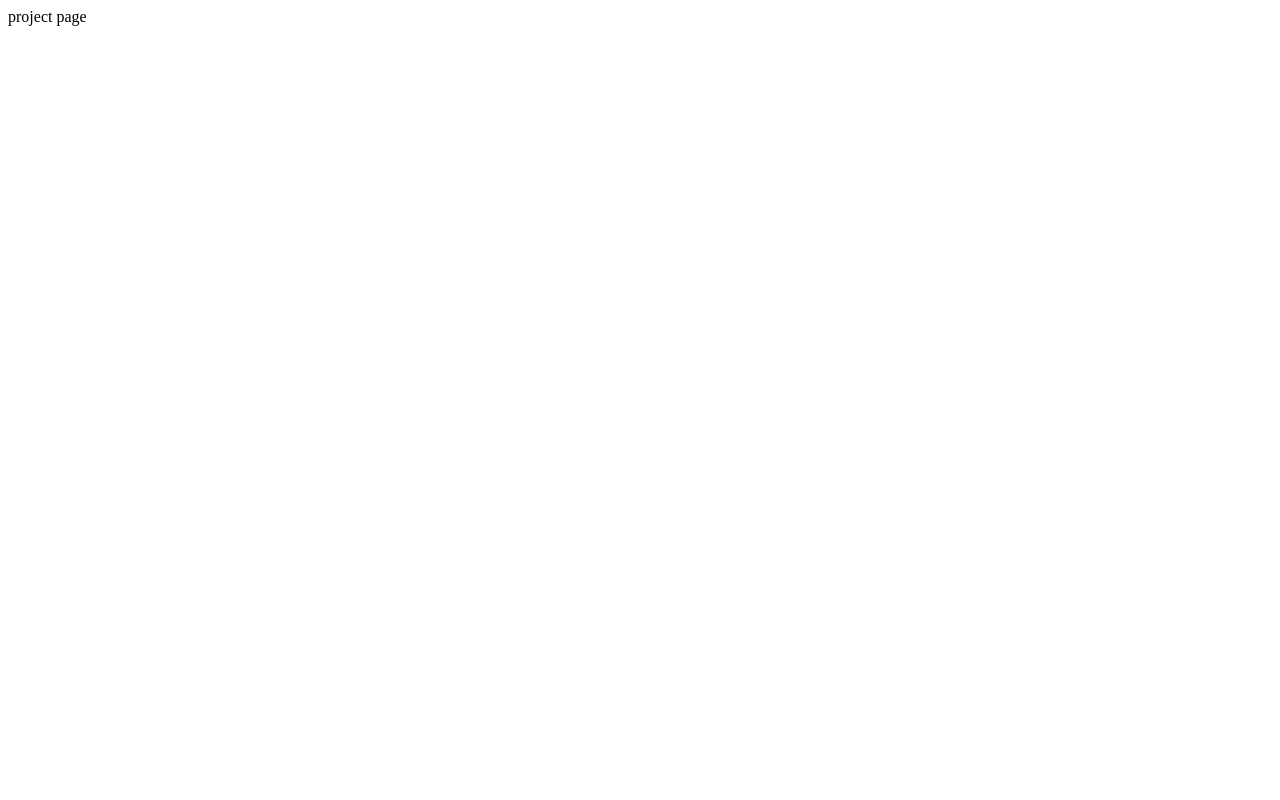
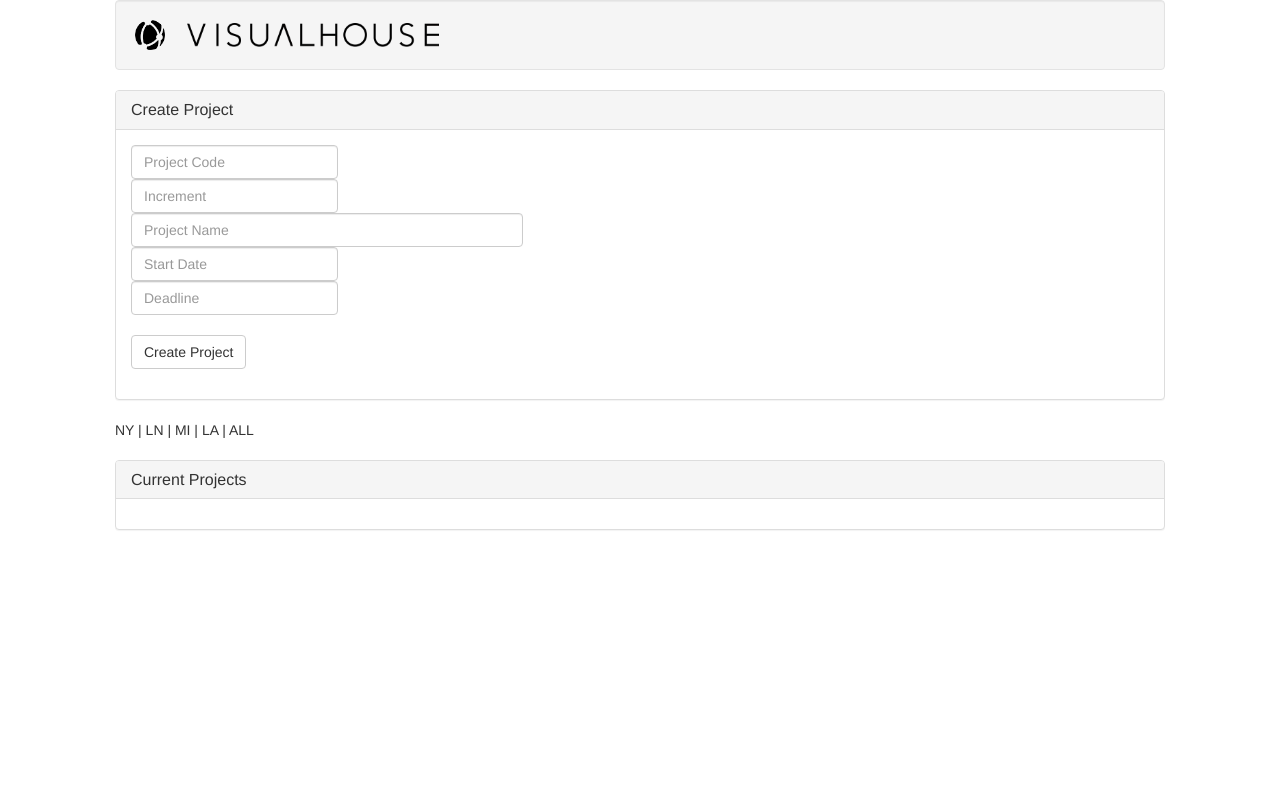
Before and after one commit to najar1412/dev-dash, a Django app: page /project/ in a window 1280 px wide. Before the commit the page is almost empty. Run offline with Django 3.2, Linux system fonts and the light colour scheme; parts of the project's set-up code (start-up, migrations or seed data) failed here and were passed over; some libraries are stand-ins or nearby versions.

Commit message:
ux, project management

```diff
--- a/vhn/login/templates/base.html
+++ b/vhn/login/templates/base.html
@@ -81,6 +81,7 @@
                     <div class="navbar">
                         <ul class="nav nav-tabs">
                             <li role="presentation"><a href="/home/">Dash</a></li>
+                            <li role="presentation"><a href="/project/">Projects</a></li>
                             <li role="presentation"><a href="/stat/">Stats</a></li>
                         </ul>
 
--- a/vhn/login/templates/project.html
+++ b/vhn/login/templates/project.html
@@ -1,2 +1,101 @@
-project page
-{{ form }}
+{% extends "base.html" %}
+{% load staticfiles %}
+
+{% block content %}
+
+
+    <div class="panel panel-default">
+
+        <div class="panel-heading">
+            <h3 class="panel-title">Create Project</h3>
+        </div>
+        <div class="panel-body">
+            <form action="/new_project/" method="post">{% csrf_token %}
+                <div class="form-group" style="width:392px">
+                    <div class="form-inline">
+                        <input class="form-control" id="id_project_code" maxlength="100" name="project_code" type="text" placeholder="Project Code" /><input class="form-control" id="id_project_inc" maxlength="100" name="project_inc" type="text" placeholder="Increment" />
+                    </div>
+                        <input class="form-control" id="id_project_name" maxlength="100" name="project_name" type="text" placeholder="Project Name" />
+                    <div class="form-inline">
+                        <input class="form-control" id="datepicker_start" maxlength="100" name="project_start" type="text" placeholder="Start Date" /><input class="form-control" id="datepicker_end" maxlength="100" name="project_end" type="text" placeholder="Deadline" />
+
+                    </div>
+                        <input type="hidden" id="id_creator_id" maxlength="255" name="creator_id" value="{{ user.username }}" />
+                        <input type="hidden" id="id_location" maxlength="255" name="location" value="default" />
+                        <input type="hidden" id="id_assigned_user_id" maxlength="255" name="assigned_user_id" value="default" />
+                        <input type="hidden" id="id_signedoff" maxlength="255" name="signedoff" value="None" />
+                        <input type="hidden" id="id_flagdelete" maxlength="255" name="flagdelete" value="None" />
+                        <br>
+                    <button type="submit" class="btn btn-default" value="Submit" />Create Project</button>
+                </div>
+            </form>
+        </div>
+    </div>
+
+NY | LN | MI | LA | ALL
+<br>
+<br>
+
+<div class="panel panel-default">
+
+    <div class="panel-heading">
+        <h3 class="panel-title">Current Projects</h3>
+    </div>
+    <div class="panel-body">
+
+
+
+{% for project in project_collect.items %}
+
+<h2>{{ project.1.p_name }}</h2><br>
+
+<div>
+  <div  style="float: left; width: 30%;">
+    <small>
+    Project Code:<br>
+    Project Increment:<br>
+    Project Start: <br>
+    Project End:<br>
+    Created by:<br>
+    Users:<br>
+    Directory:<br>
+    Signed off:<br>
+    flagged for Deletion:<br><br>
+    </small>
+  </div>
+<div sytle="float: right">
+<small>
+
+{{ project.1.p_code }}<br>
+{{ project.1.p_inc }}<br>
+{{ project.1.p_start }}<br>
+{{ project.1.p_end }}<br>
+{{ project.1.creator_id }}<br>
+{{ project.1.assigned_user_id }}<br>
+{{ project.1.location }}<br>
+{{ project.1.signedoff }}<br>
+{{ project.1.flagdelete }}<br>
+</small>
+  </div>
+</div>
+<div>
+  <br>
+
+   <button type="button" class="btn btn-primary btn-sm">Update</button>
+   <button type="button" class="btn btn-primary btn-sm">Assign Personal</button>
+   <button type="button" class="btn btn-primary btn-sm">Sign off</button><br><br>
+
+   <form action="/del_project/" method="post">{% csrf_token %}
+     <input type="hidden" name="p_id" value="{{ project.1.p_id }}" />
+    <button type="submit" class="btn btn-danger" name="delete" value="{{ project.1.p_id }}" />Delete</button></form>
+</div>
+
+<hr>
+<br>
+{% endfor %}
+
+</div>
+</div>
+<br>
+<br>
+{% endblock %}
--- a/vhn/login/views.py
+++ b/vhn/login/views.py
@@ -211,8 +211,6 @@ def home(request):
 
             user_message_count += 1
 
-    print(user_message)
-
     form = NewProjectForm()
     comment_form = NewCommentForm()
 
@@ -231,7 +229,70 @@ def home(request):
 
 
 def project(request):
-    return render(request, 'project.html')
+
+
+    project_collect = {}
+    for project in Project.objects:
+
+        project_collect[project.pk] = {
+            'p_code': project['project_code'],
+            'p_inc': project['project_inc'],
+            'p_name': project['project_name'],
+            'p_start': project['project_start'],
+            'p_end': project['project_end'],
+            'creator_id': project['creator_id'],
+            'assigned_user_id': project['assigned_user_id'],
+            'location': project['location'],
+            'signedoff': project['signedoff'],
+            'flagdelete': project['flagdelete'],
+            'p_id': project.pk,
+
+        }
+
+    loggedin_user_info = {}
+    for user in Personal.objects:
+        if str(request.user) == user.username:
+            loggedin_user_info = [
+                user.id,
+                user.first_name,
+                user.last_name,
+                user.role,
+                user.dob,
+                user.start_date,
+                user.hols,
+                user.med_provider,
+                user.med_plan,
+                user.dent_provider,
+                user.dent_plan,
+                user.curr_project,
+                user.email,
+                user.user_image,
+                ]
+
+
+    return render(request, 'project.html', {
+        'loggedin_user_info': loggedin_user_info,
+        'project_collect': project_collect,
+        })
+
+
+
+def del_project(request):
+
+
+    id_to_del = []
+    for key in request.POST:
+
+        id_to_del.append(request.POST['delete'])
+
+    id_to_del = list(set(id_to_del))[0]
+    print(id_to_del)
+
+    doc_to_del = Project(pk=id_to_del)
+    doc_to_del.delete()
+
+
+    return HttpResponseRedirect('/project/')
 
 
 def new_project(request):
@@ -261,7 +322,7 @@ def new_project(request):
 
             new_project.save()
 
-            return HttpResponseRedirect('/thanks/')
+            return HttpResponseRedirect('/project/')
 
     # if a GET (or any other method) we'll create a blank form
     else:
--- a/vhn/vhn/urls.py
+++ b/vhn/vhn/urls.py
@@ -29,6 +29,7 @@ urlpatterns = patterns('',
     url(r'^send_note/$', send_note),
     url(r'^media/$', media),
     url(r'^new_project/$', new_project),
+    url(r'^del_project/$', del_project),
     url(r'^thanks/$', home),
     url(r'^project/$', project),
     url(r'^del_note/$', del_note),
```
Also changed, not shown: vhn/login/templates/home.html (+0 -26 lines), vhn/loginapp.sqlite.
